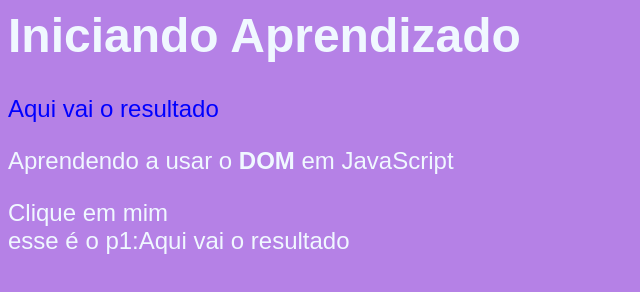
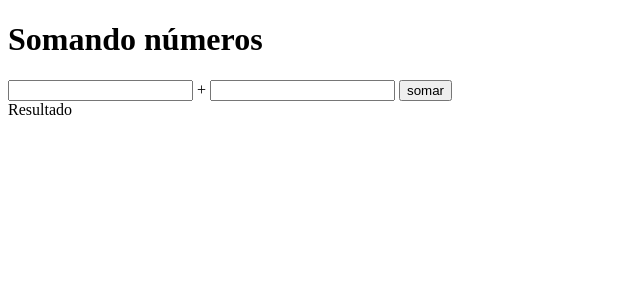
Before and after one commit to ysondantasdo-lab/JavaScript, a plain HTML site: page index.html in a window 1280 px wide. Shown: the whole page, without its empty margins (0-640 px from the left). Drawn offline with Linux system fonts and the light colour scheme.

Commit message:
ajustes no código

```diff
--- a/index.html
+++ b/index.html
@@ -1,46 +1,28 @@
-<html>
+<!DOCTYPE html>
+<html lang="pt-br">
 <head>
     <meta charset="UTF-8">
     <meta name="viewport" content="width=device-width, initial-scale=1.0">
-   <!-- <title>Teste de Estudo</title>
-    <style>
-        p.linha1 {
-            font-family: Arial, sans-serif; // define fonte Arial
-            font-style: italic;
-            font-size: 40pt;
-       }
-       p.linha2 {
-        font-family: Georgia, 'Times New Roman', Times, serif;
-        font-size: 30pt;
-        font-style: oblique;
-       }
+    <title>Aula 10</title>
+</head>
+<body>
+    <h1>
+        Somando números
+    </h1>
+    <input type="number" name="txt1" id="idtxt1"> +
+    <input type="number" name="txt2" id="idtxt2">
+    <input type="button" value="somar" onclick="somar()">
+    <div id="res">Resultado</div>
+    <script>
+        function somar() {
+            var tn1 = window.document.getElementById('idtxt1')
+            var tn2 = window.document.querySelector('input#idtxt2')
+            var n1 = Number.parseInt('tn1.value')
+            var n2 = Number('tn2.value')
+            var s = n1 + n2
+            res.innerText = 'A soma entre ${n1} e ${n2} é igual a ${s}'
+        }
+    </script>
 
-    </style> -->
-    <style>
-        body{
-            background-color:rgb(181, 129, 230);
-            color: aliceblue;
-            font: normal 18pt Arial;
-        }
-    </style>
-    <title> Aprendizado em DOM</title>
-</head>
-
-<body>
-    <!-- <h1>Meu Primeiro Teste</h1>
-    <p class="linha1">Texto formatação linha 1</p>
-    <p class="linha2">Texto formatação linha 2</p> -->
-    <h1>Iniciando Aprendizado</h1>
-    <p>Aqui vai o resultado</p>
-    <p>Aprendendo a usar o <strong>DOM</strong> em JavaScript</p>
-    <div>Clique em mim</div>
-    <!-- <script src="code-javascript.js"></script>-->
-     <script>
-        var p1 = window.document.getElementsByTagName('p')[0]
-        <!-- window.document.write(window.document.URL) -->
-        window.document.write('esse é o p1:' + p1.innerText)
-        p1.style.color = 'blue'
-     </script>
 </body>
-
 </html>
```
